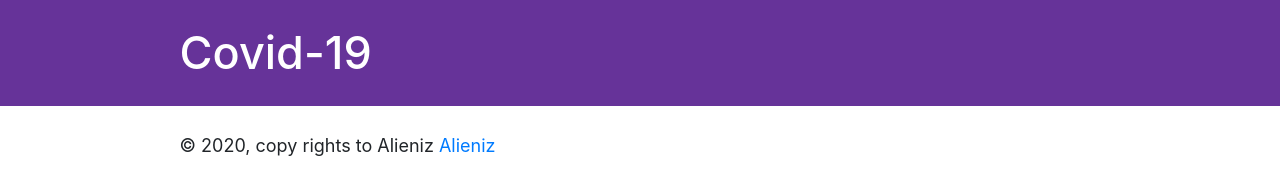
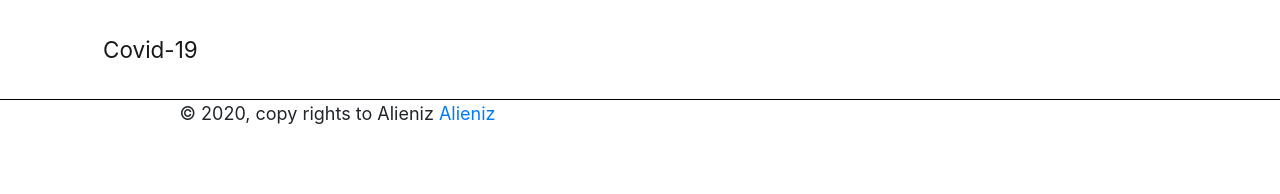
Before and after one commit to sullom101/Entishar, a Gatsby site: page / in a window 1280 px wide. Built offline with nearby package versions, Linux system fonts and the light colour scheme; Gatsby itself is replaced by a stand-in of ours.

Commit message:
update header and styled header component

```diff
--- a/src/components/Header/header.js
+++ b/src/components/Header/header.js
@@ -1,42 +1,32 @@
-import { Link } from "gatsby"
-import PropTypes from "prop-types"
-import React from "react"
+import React, { useState } from "react"
+import {
+  Collapse,
+  Navbar,
+  NavbarToggler,
+  NavbarBrand,
+  Nav,
+  NavItem,
+  NavLink,
+  Container,
+} from "reactstrap"
+import Head from "../StyledComponents/header"
 
-const Header = ({ siteTitle }) => (
-  <header
-    style={{
-      background: `rebeccapurple`,
-      marginBottom: `1.45rem`,
-    }}
-  >
-    <div
-      style={{
-        margin: `0 auto`,
-        maxWidth: 960,
-        padding: `1.45rem 1.0875rem`,
-      }}
-    >
-      <h1 style={{ margin: 0 }}>
-        <Link
-          to="/"
-          style={{
-            color: `white`,
-            textDecoration: `none`,
-          }}
-        >
-          {siteTitle}
-        </Link>
-      </h1>
-    </div>
-  </header>
-)
+const Header = props => {
+  const [collapsed, setCollapsed] = useState(true)
 
-Header.propTypes = {
-  siteTitle: PropTypes.string,
+  const toggleNavbar = () => setCollapsed(!collapsed)
+
+  return (
+    <Head>
+      <Container className="container" fluid={true}>
+        <Navbar color="faded" light>
+          <NavbarBrand href="/" className="mr-auto">
+            {props.siteTitle}
+          </NavbarBrand>
+        </Navbar>
+      </Container>
+    </Head>
+  )
 }
 
-Header.defaultProps = {
-  siteTitle: ``,
-}
-
-export default Header;
+export default Header
--- a/src/components/StyledComponents/header.js
+++ b/src/components/StyledComponents/header.js
@@ -0,0 +1,8 @@
+import styled from 'styled-components';
+
+const Header = styled.header`
+    padding: 1rem 0;
+    border-bottom:1px solid black;
+`;
+
+export default Header;
```
